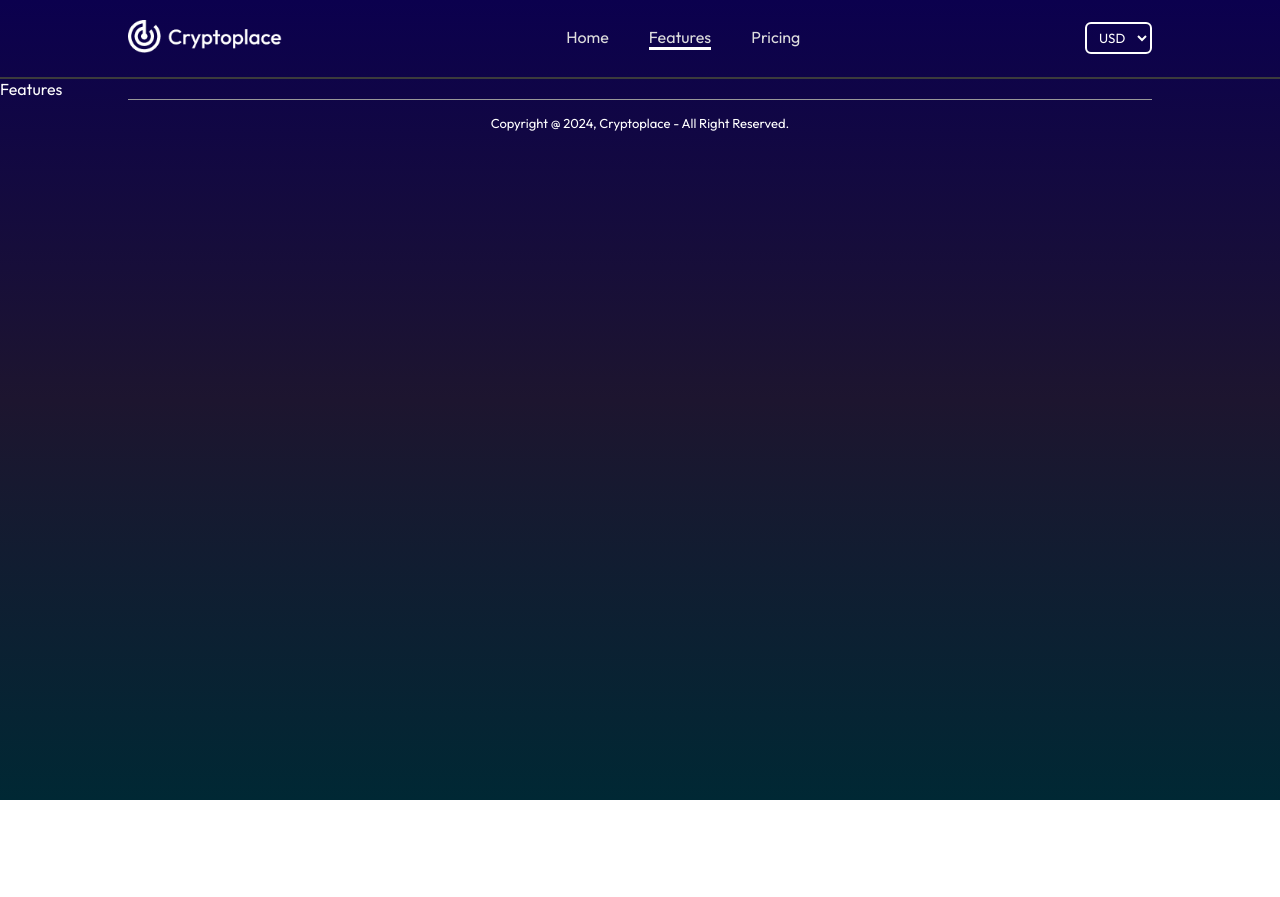
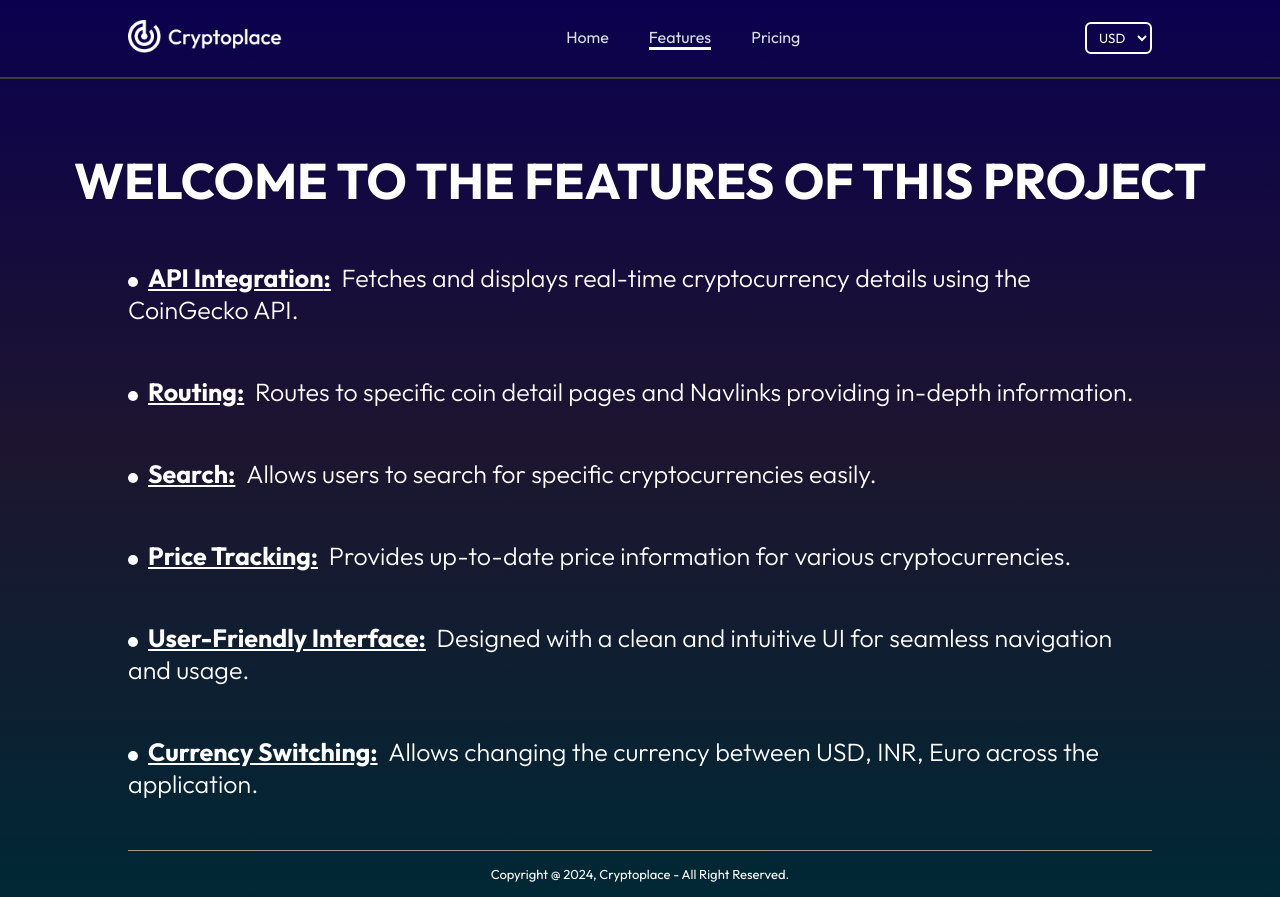
Before and after one commit to Owais-Creates/Coinplace, a React (Vite) app in the folder crypto/: page /features in a window 1280 px wide. Before the commit the page ends 800 px from the top, so only its background shows below. Built offline with nearby package versions, Linux system fonts and the light colour scheme; no server answers.

Commit message:
added the features section

```diff
--- /dev/null
+++ b/crypto/src/components/Features/Features.css
@@ -0,0 +1,52 @@
+.feature-main {
+    margin-top: 70px;
+    display: flex;
+    justify-content: center;
+    align-items: center;
+    flex-direction: column;
+    width: 100%;
+}
+
+.feature-main h1 {
+    font-size: 50px;
+    margin-bottom: 50px;
+    text-transform: uppercase;
+    text-align: center;
+}
+
+.feature-container p {
+    font-size: 25px;
+    font-weight: 300;
+}
+
+.feature-container p strong {
+    text-decoration: underline;
+}
+
+
+.feature {
+    margin-bottom: 50px;
+}
+
+.dot {
+    height: 10px;
+    width: 10px;
+    border-radius: 50%;
+    background-color: #fff;
+    display: inline-block;
+    margin-right: 10px;
+}
+
+.feature-container {
+    max-width: 80%;
+}
+
+@media (max-width:600px) {
+    .feature-main h1 {
+        font-size: 30px;
+        padding: 0px 7px 0px 7px;
+    }
+    .feature-container p{
+        font-size: 23px;
+    }
+}
--- a/crypto/src/components/Features/Features.jsx
+++ b/crypto/src/components/Features/Features.jsx
@@ -1,8 +1,37 @@
 import React from 'react'
+import "./Features.css"
 
 const Features = () => {
+
+
+    const features = {
+      "API Integration": "Fetches and displays real-time cryptocurrency details using the CoinGecko API.",
+      "Routing": "Routes to specific coin detail pages and Navlinks providing in-depth information.",
+      "Search": "Allows users to search for specific cryptocurrencies easily.",
+      "Price Tracking": "Provides up-to-date price information for various cryptocurrencies.",
+      "User-Friendly Interface": "Designed with a clean and intuitive UI for seamless navigation and usage.",
+      "Currency Switching": "Allows changing the currency between USD, INR, Euro across the application.",
+    };
+
+console.log(Object.keys(features));
+
   return (
-    <div>Features</div>
+
+    <>
+      <div className="feature-main">
+
+        <h1>Welcome to the features of this project</h1>
+
+        <div className='feature-container' >
+          {Object.keys(features).map((key,index) => (
+            <p className='feature' key={index} ><span className='dot' ></span><strong>{key}:</strong>&nbsp;&nbsp;{features[key]}</p>
+          ))}
+        </div>
+
+      </div>
+
+    </>
+
   )
 }
 
--- a/crypto/src/pages/Home/Home.css
+++ b/crypto/src/pages/Home/Home.css
@@ -55,11 +55,13 @@
     cursor: pointer;
 }
 
+
 .crypto-table {
     max-width: 800px;
     margin: auto;
     background: linear-gradient(rgba(84, 3, 255, 0.15), rgba(105, 2, 153, 0.15));
     border-radius: 15px;
+    overflow: auto;
 }
 
 .table-layout {
@@ -68,6 +70,7 @@
     padding: 15px 20px;
     align-items: center;
     border-bottom: 1px solid #3c3c3c;
+    overflow: auto;
 }
 
 .hour-change {
--- a/crypto/src/pages/Home/Home.jsx
+++ b/crypto/src/pages/Home/Home.jsx
@@ -68,7 +68,7 @@ const Home = () => {
             </div>
 
             {
-              displayCoin.slice(0, 10).map((item, index) => (
+              displayCoin.slice(0,15).map((item, index) => (
                 <Link to={`/coin/${item.id}`} key={index} className='table-layout' >
                   <p>{item.market_cap_rank}</p>
                   <div>
@@ -83,8 +83,8 @@ const Home = () => {
               ))
             }
           </div>
+          </div>
 
-        </div>
         :
         <div className="spinner">
           <div className="spin"></div>
@@ -95,49 +95,3 @@ const Home = () => {
 }
 
 export default Home
-
-{/* <div className="home">
-        <div className="hero">
-          <h1>Largest <br /> Crypto Marketplace</h1>
-          <p>Welcome to the world's largest cyrptocurrency marketplace.</p>
-
-          <form onSubmit={searchHandler} >
-            <input
-              onChange={(e) => handleInput(e)}
-              type="text" placeholder='Search Crypto..' list='coinlist' value={input} required />
-
-            <datalist id='coinlist' >
-              {allCoin.map((item, index) => <option key={index} value={item.name} />)}
-            </datalist>
-            <button type='submit' >Search</button>
-          </form>
-
-        </div>
-
-        <div className="crypto-table">
-          <div className="table-layout">
-            <p>#</p>
-            <p>Coins</p>
-            <p>Price</p>
-            <p className='hour-change' >24H Change</p>
-            <p className='market-cap'>Market</p>
-          </div>
-
-          {
-            displayCoin.slice(0, 10).map((item, index) => (
-              <Link to={`/coin/${item.id}`} key={index} className='table-layout' >
-                <p>{item.market_cap_rank}</p>
-                <div>
-                  <img src={item.image} alt="" />
-                  <p>{item.name + " - " + item.symbol}</p>
-                </div>
-                <p>{currency.symbol} {item.current_price.toLocaleString()}</p>
-                <p className={item.price_change_percentage_24h > 0 ? "green" : "red"}>
-                  {Math.floor(item.price_change_percentage_24h * 100) / 100}</p>
-                <p className='market-cap' >{currency.symbol} {item.market_cap.toLocaleString()}</p>
-              </Link>
-            ))
-          }
-        </div>
-
-      </div> */}
```
